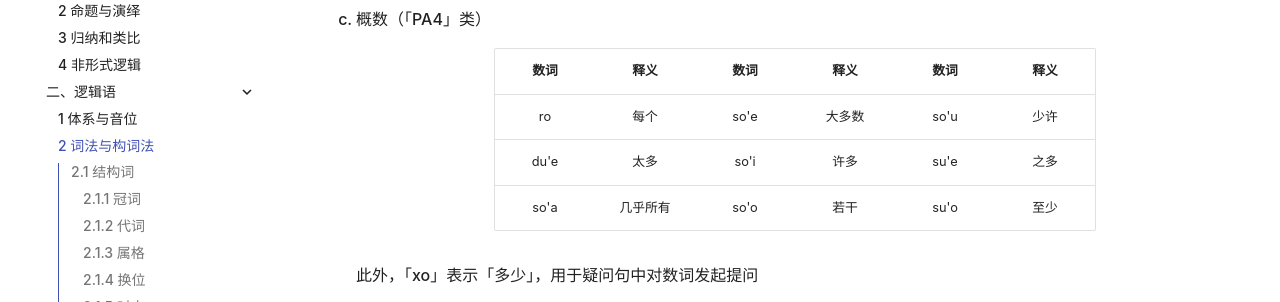
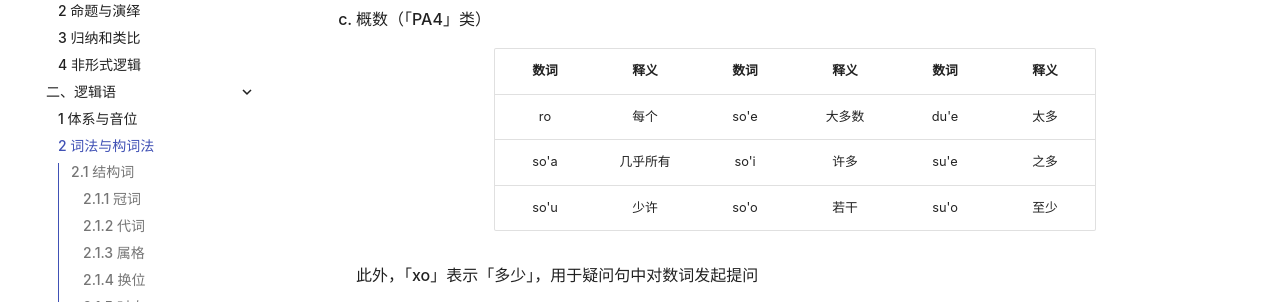
Before and after one commit to ShiinaHiiragi/note, an MkDocs documentation site: the page built from docs/cogn/jbo/lex.md, in a window 1280 px wide and 900 px high, scrolled down 2850 px. Shown: the part 151-453 px from the top of the window. Built offline with MkDocs 1.6.1 and Material for MkDocs 9.7.7, drawn with Linux system fonts in a browser that asks for light colours; comment, search, counter and statistics services are not loaded.

Commit message:
change table arrange

```diff
--- a/docs/cogn/jbo/lex.md
+++ b/docs/cogn/jbo/lex.md
@@ -110,9 +110,9 @@
 
         | 数词  |   释义   | 数词  |  释义  | 数词  | 释义  |
         | :---: | :------: | :---: | :----: | :---: | :---: |
-        |  ro   |   每个   | so'e  | 大多数 | so'u  | 少许  |
-        | du'e  |   太多   | so'i  |  许多  | su'e  | 之多  |
-        | so'a  | 几乎所有 | so'o  |  若干  | su'o  | 至少  |
+        |  ro   |   每个   | so'e  | 大多数 | du'e  | 太多  |
+        | so'a  | 几乎所有 | so'i  |  许多  | su'e  | 之多  |
+        | so'u  |   少许   | so'o  |  若干  | su'o  | 至少  |
 
         </div>
 
```
